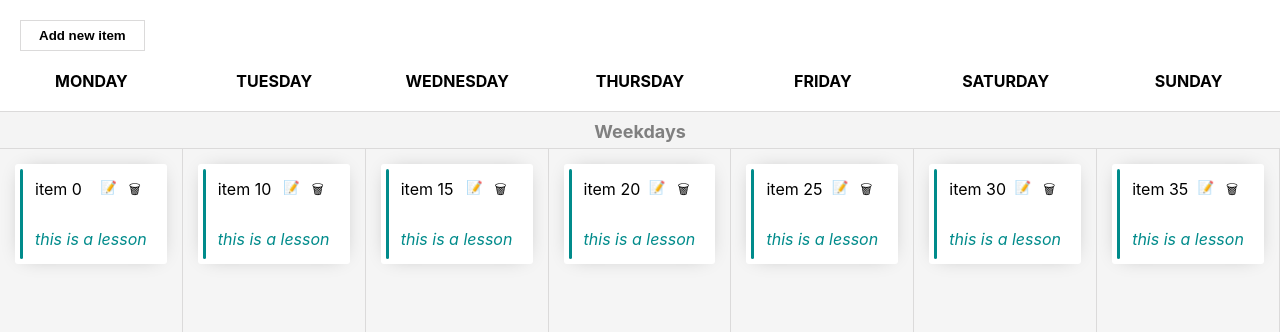
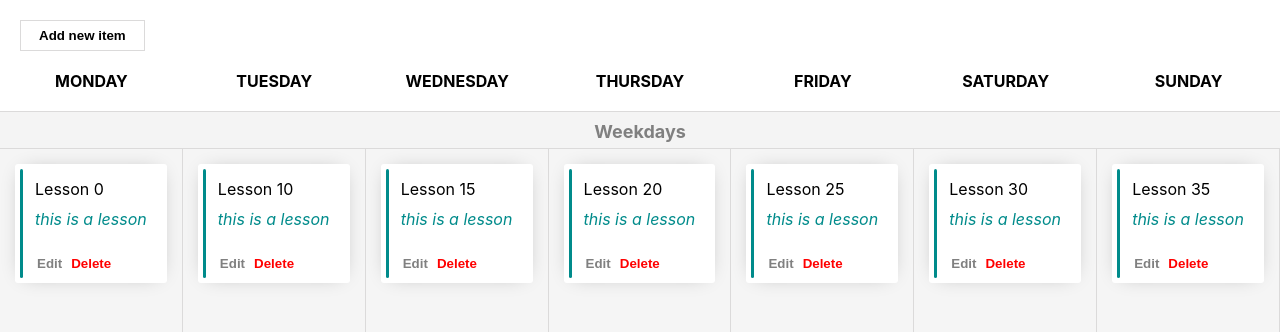
Before and after one commit to Mahfouzer/Lessons-dnd, a React (Create React App) app: page / in a window 1280 px wide. Shown: the top 332 px of the page. Built offline with nearby package versions, Linux system fonts and the light colour scheme.

Commit message:
update some UI elments and remove unwanted files

```diff
--- a/src/Components/Lesson/Lesson.styled.ts
+++ b/src/Components/Lesson/Lesson.styled.ts
@@ -15,7 +15,7 @@ export const LessonCard = styled.div<{ isDragged: boolean }>`
 
 export const LessonContentWrapper = styled.div`
   padding: 10px 15px;
-  height: 70px;
+  padding-bottom: 0;
   &:before {
     content: "";
     height: calc(100% - 10px);
@@ -33,11 +33,27 @@ export const ActionButton = styled.button`
   background: transparent;
   border: none;
   cursor: pointer;
-  float: right;
+  background: white;
+  padding: 2px;
+  margin: 5px 5px 5px 0;
+  font-weight: bold;
+
+  &:hover{
+    opacity:0.6;
+  }
+`;
+
+export const RemoveButton = styled(ActionButton)`
+  color: red;
+`;
+
+export const UpdateButton = styled(ActionButton)`
+  color: grey;
 `;
 
 export const LessonDescription = styled.p`
-margin-top:30px;
-font-style:italic;
-color:darkcyan;
-`
+  margin-top: 10px;
+  margin-bottom: 20px;
+  font-style: italic;
+  color: darkcyan;
+`;
--- a/src/Components/Lesson/Lesson.tsx
+++ b/src/Components/Lesson/Lesson.tsx
@@ -1,9 +1,9 @@
-import React from "react";
 import {
   LessonCard,
   LessonContentWrapper,
-  ActionButton,
   LessonDescription,
+  RemoveButton,
+  UpdateButton,
 } from "./Lesson.styled";
 
 export default function Lesson({
@@ -24,23 +24,23 @@ export default function Lesson({
     >
       <LessonContentWrapper>
         {item.subject}
-        <ActionButton
+        <LessonDescription>
+        {item.description}
+        </LessonDescription>
+
+        <UpdateButton
+          type="button"
+          onClick={() => updateLessonHandler(item, daysIndex, lessonIndex)}
+        >
+          Edit
+        </UpdateButton>
+
+        <RemoveButton
           type="button"
           onClick={() => removeLessonHandler(daysIndex, lessonIndex)}
         >
-          🗑
-        </ActionButton>
-
-        <ActionButton
-          type="button"
-          onClick={() => updateLessonHandler(item, daysIndex, lessonIndex)}
-        >
-          📝
-        </ActionButton>
-
-        <LessonDescription>
-        {item.description}
-        </LessonDescription>
+          Delete
+        </RemoveButton>
       </LessonContentWrapper>
     </LessonCard>
   );
--- a/src/Components/LessonModal/LessonModal.tsx
+++ b/src/Components/LessonModal/LessonModal.tsx
@@ -5,7 +5,7 @@ export default function LessonModal({ isLessonModalOpen, children }: any) {
     <ReactModal
       shouldCloseOnOverlayClick={true}
       shouldCloseOnEsc={true}
-      style={{ content: { height: "max-content", inset: "30%" } }}
+      style={{ content: { height: "50%", maxWidth:"400px",inset: "20% calc(50% - 200px)" } }}
       shouldFocusAfterRender
       isOpen={isLessonModalOpen}
       ariaHideApp={false}
--- a/src/Components/WeekSchedule/helpers.ts
+++ b/src/Components/WeekSchedule/helpers.ts
@@ -32,7 +32,7 @@ export const move = (
 export const getItems = (count: any, offset = 0) => [
     {
       id: `${Math.round(Math.random() * 100000)}`,
-      subject: `item ${offset}`,
+      subject: `Lesson ${offset}`,
       description: "this is a lesson",
     },
   ];
```
Also changed, not shown: public/logo192.png (deleted), public/logo512.png (deleted), public/manifest.json.
